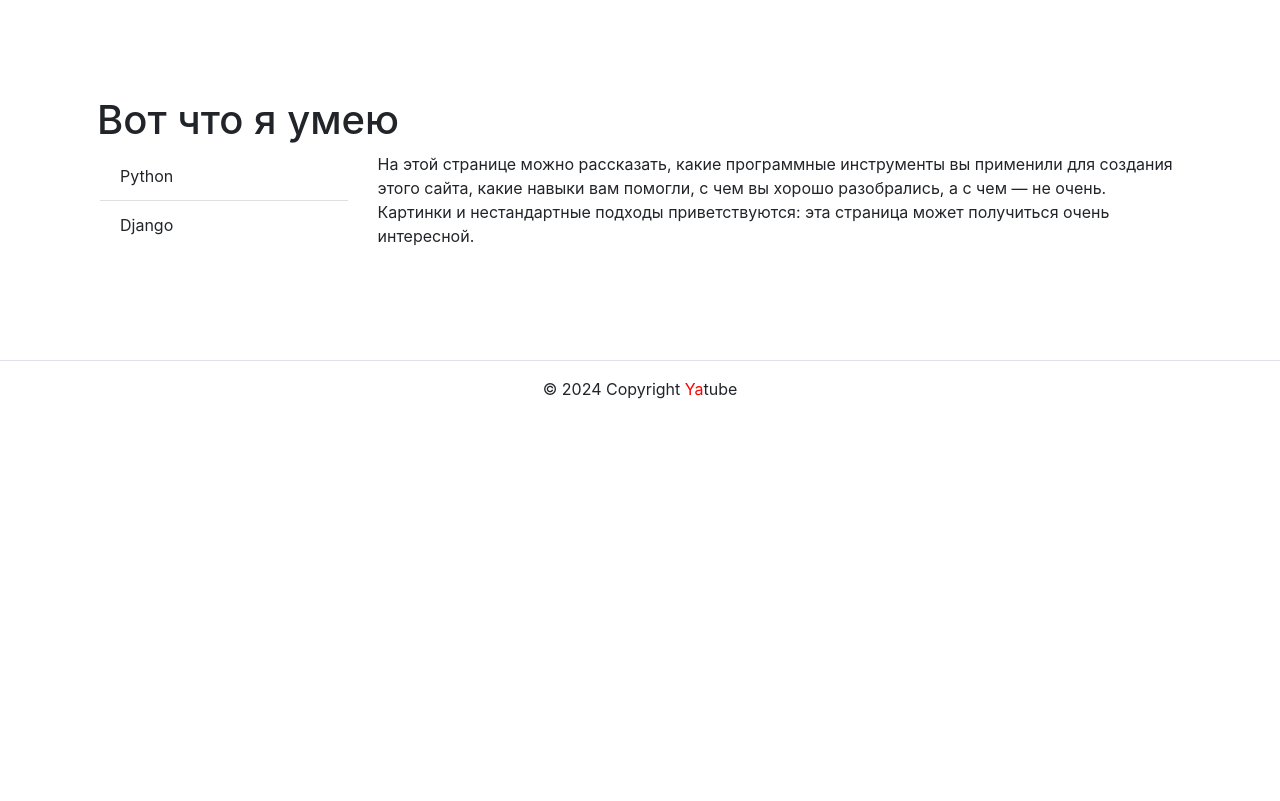
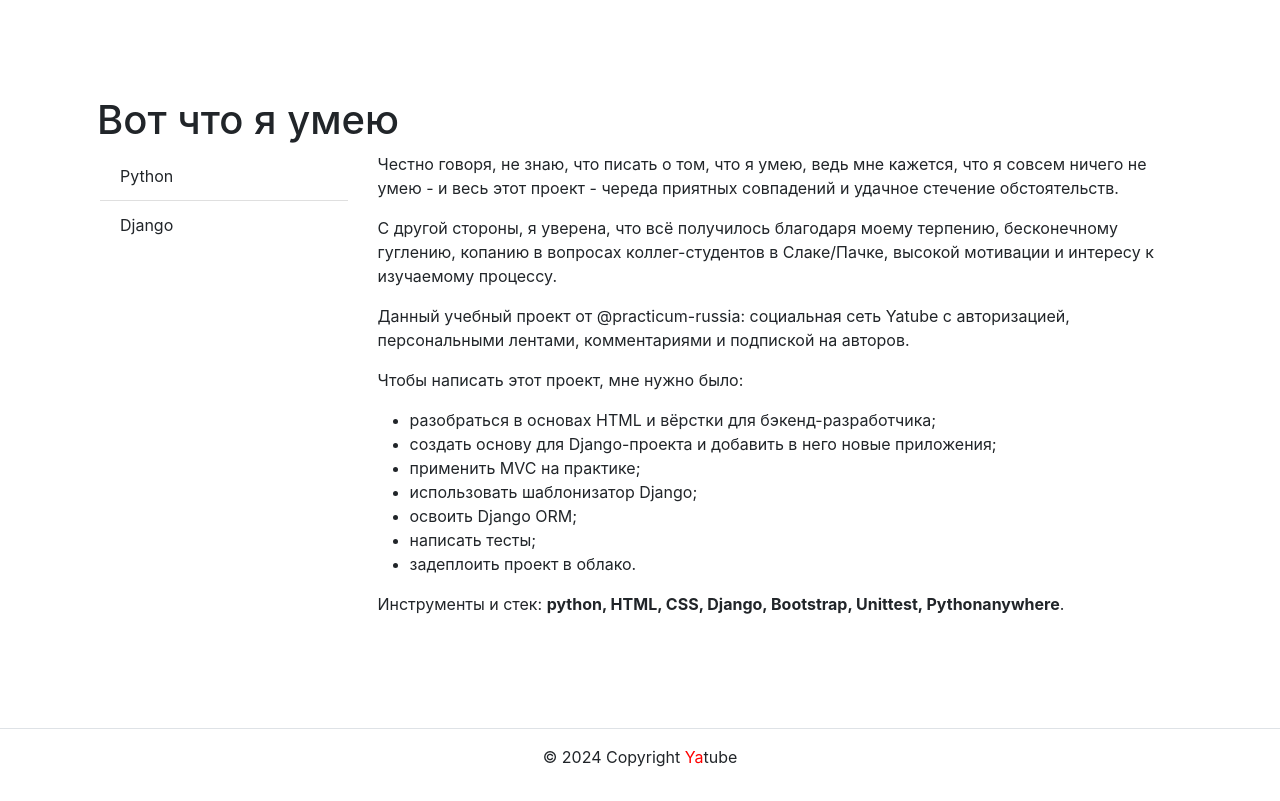
Before and after one commit to miscanth/hw05_final, a Django app: page /about/tech/ in a window 1280 px wide. Shown: the part 56-857 px from the top of the page. Before the commit the page ends 455 px from the top, so only its background shows below. Run offline with Django 3.2, Linux system fonts and the light colour scheme; some libraries are stand-ins or nearby versions.

```diff
--- a/requirements.txt
+++ b/requirements.txt
@@ -1,4 +1,4 @@
-Django==2.2.16
+Django==2.2.19
 mixer==7.1.2
 Pillow==8.3.1
 pytest==6.2.4
@@ -8,3 +8,4 @@ requests==2.26.0
 six==1.16.0
 sorl-thumbnail==12.7.0
 Faker==12.0.1
+django-debug-toolbar==3.2.4
--- a/yatube/posts/views.py
+++ b/yatube/posts/views.py
@@ -144,7 +144,7 @@ def profile(request, username):
     page_obj = paginate(posts, request)
     following = request.user.is_authenticated and Follow.objects.filter(
         user=request.user,
-        author=request.user,
+        author=author,
     ).exists()
     followers = Follow.objects.filter(author=author, is_deleted=False)
     followers_count = followers.count()
--- a/yatube/templates/about/tech.html
+++ b/yatube/templates/about/tech.html
@@ -26,7 +26,24 @@
     и 75% при размерах экрана ≥768px
   {% endcomment %}
     <article class="col-12 col-md-9">
-      <p>На этой странице можно рассказать, какие программные инструменты вы применили для создания этого сайта, какие навыки вам помогли, с чем вы хорошо разобрались, а с чем — не очень. Картинки и нестандартные подходы приветствуются: эта страница может получиться очень интересной.</p>
+      <p>Честно говоря, не знаю, что писать о том, что я умею, ведь мне кажется, что я совсем ничего не умею - и весь этот проект - череда приятных совпадений и удачное стечение обстоятельств.</p>
+      <p>С другой стороны, я уверена, что всё получилось благодаря моему терпению, бесконечному гуглению, копанию в вопросах коллег-студентов в Слаке/Пачке, высокой мотивации и интересу к изучаемому процессу.  </p>
+      <p>
+        Данный учебный проект от @practicum-russia: социальная сеть Yatube с авторизацией, персональными лентами, комментариями и подпиской на авторов.
+      </p>
+      <p>
+        Чтобы написать этот проект, мне нужно было:
+        <ul>
+          <li>разобраться в основах HTML и вёрстки для бэкенд-разработчика;</li>
+          <li>создать основу для Django-проекта и добавить в него новые приложения;</li>
+          <li>применить MVC на практике;</li>
+          <li>использовать шаблонизатор Django;</li>
+          <li>освоить Django ORM;</li>
+          <li>написать тесты;</li>
+          <li>задеплоить проект в облако.</li>
+        </ul>
+        <p>Инструменты и стек: <b>python, HTML, CSS, Django, Bootstrap, Unittest, Pythonanywhere</b>.</p>
+      </p>
     </article>
   </div>
 </div>
--- a/yatube/templates/posts/follow.html
+++ b/yatube/templates/posts/follow.html
@@ -5,7 +5,7 @@
 {% endblock %}
 
 {% block content %}
-  <h1>Лента друзей</h1>
+
   {% include 'posts/includes/switcher.html' %}
 
   {% for post in page_obj %}
--- a/yatube/yatube/urls.py
+++ b/yatube/yatube/urls.py
@@ -31,6 +31,9 @@ handler500 = 'core.views.server_error'
 handler403 = 'core.views.permission_denied'
 
 if settings.DEBUG:
+    import debug_toolbar
+
+    urlpatterns += (path('__debug__/', include(debug_toolbar.urls)),)
     urlpatterns += static(
         settings.MEDIA_URL, document_root=settings.MEDIA_ROOT
     )
```
Also changed, not shown: yatube/posts/serializers.py (added, +33 -0 lines), yatube/requirements.txt (+10 -0 lines), yatube/templates/about/author.html (+5 -14 lines), yatube/yatube/settings.py (+8 -0 lines), README.md.
